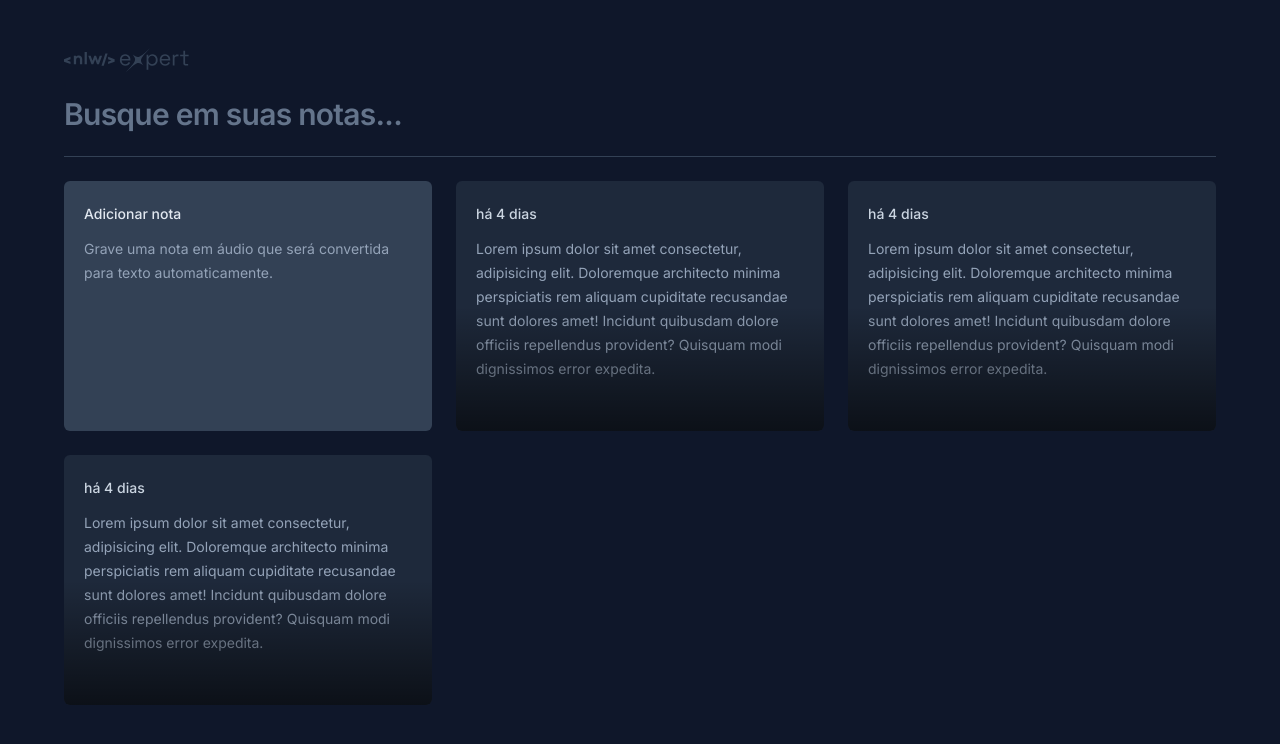
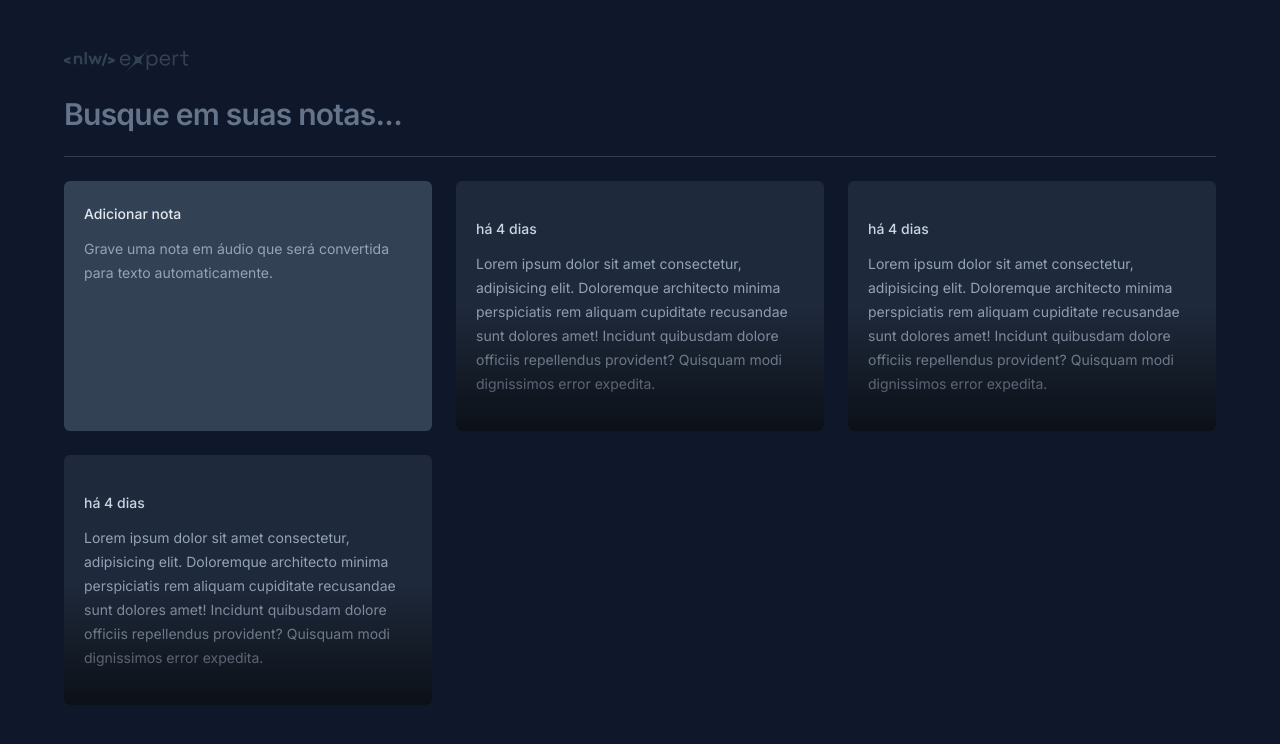
Before and after one commit to manuelaalecio/Rocketseat-nlw-expert, a React (Vite) app: page / in a window 1280 px wide. Shown: the top 744 px of the page. Built offline with nearby package versions, Linux system fonts and the light colour scheme.

Commit message:
fix: change note card in button

```diff
--- a/src/components/note-card.tsx
+++ b/src/components/note-card.tsx
@@ -1,6 +1,6 @@
 export function NoteCard() {
   return (
-    <div className="rounded-md bg-slate-800 p-5 space-y-3 overflow-hidden relative">
+    <button className="rounded-md text-left bg-slate-800 p-5 space-y-3 overflow-hidden relative outline-none hover:ring-2 hover:ring-slate-600 focus-visible:ring-2 focus-visible:ring-lime-400">
       <span className="text-sm font-medium text-slate-300">há 4 dias</span>
       <p className="text-sm leading-6 text-slate-400">
         Lorem ipsum dolor sit amet consectetur, adipisicing elit. Doloremque
@@ -10,6 +10,6 @@
       </p>
 
       <div className="absolute bottom-0 left-0 right-0 h-1/2 bg-gradient-to-t from-black/60 to-black/0 pointer-events-none" />
-    </div>
+    </button>
   );
 }
```
